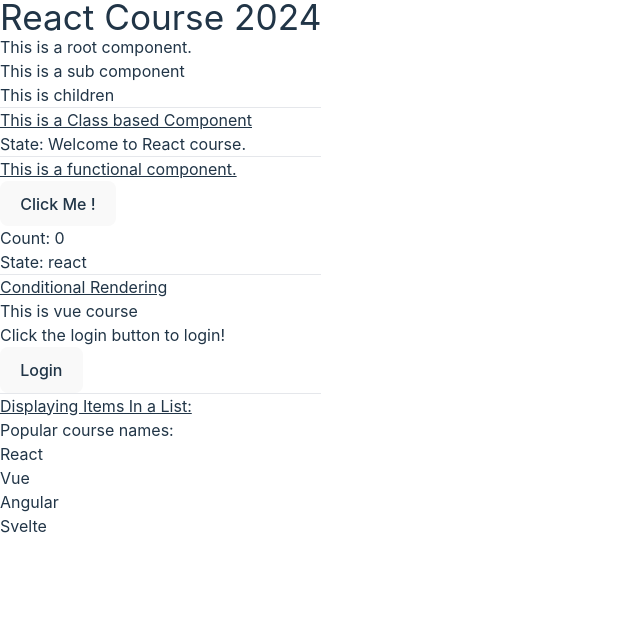
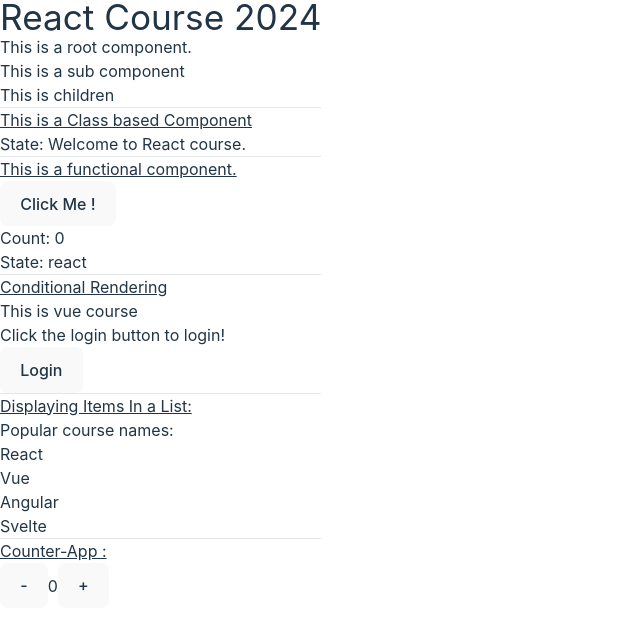
Before and after one commit to NjauSamuel/React_Blog_Project, a React (Vite) app: page / in a window 1280 px wide. Shown: the top 630 px of the page, without its empty margins (0-640 px from the left). Built offline with nearby package versions, Linux system fonts and the light colour scheme.

Commit message:
Made a functioning counter app that increments and decrements a state value respectively.

```diff
--- a/src/App.jsx
+++ b/src/App.jsx
@@ -3,6 +3,7 @@ import ClassBasedComponent from "./components/ClassBasedComponent";
 import FunctionalComponent from "./components/FunctionalComponent";
 import ConditionalRendering from "./components/ConditionalRendering";
 import List from "./components/List";
+import CounterApp from "./components/CounterApp";
 
 function App() {
   return (
@@ -23,6 +24,8 @@ function App() {
       <ConditionalRendering />
 
       <List />
+
+      <CounterApp />
     </div>
   )
 }
--- /dev/null
+++ b/src/components/CounterApp.jsx
@@ -0,0 +1,27 @@
+import { useState } from "react";
+
+const CounterApp = () => {
+
+    const [counter, setCounter] = useState(0);
+
+    const handleSubtract = () => {
+        setCounter(oldCounter => oldCounter - 1)
+    }
+    const handleAdd = () => {
+        setCounter(oldCounter => oldCounter + 1)
+    }
+
+    return(
+        <div className="pt-2">
+            <hr />
+
+            <p className="py-3"><u>Counter-App : </u></p>
+
+            {counter > 0 ? <button onClick={handleSubtract}>-</button> :  <button>-</button>}
+            <span>{counter}</span>
+            <button onClick={handleAdd}>+</button>
+        </div>
+    )
+}
+
+export default CounterApp;
```
